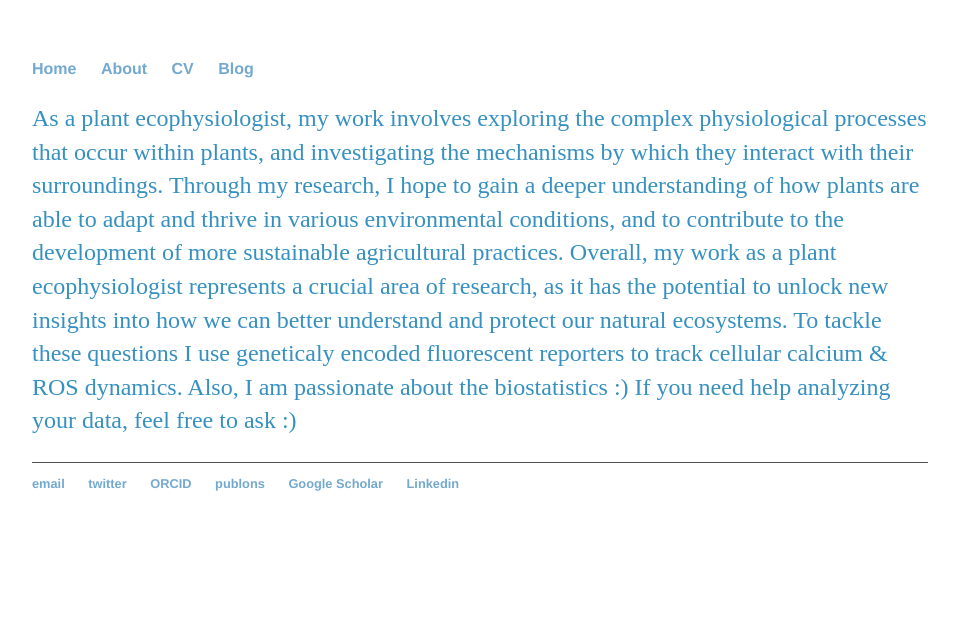
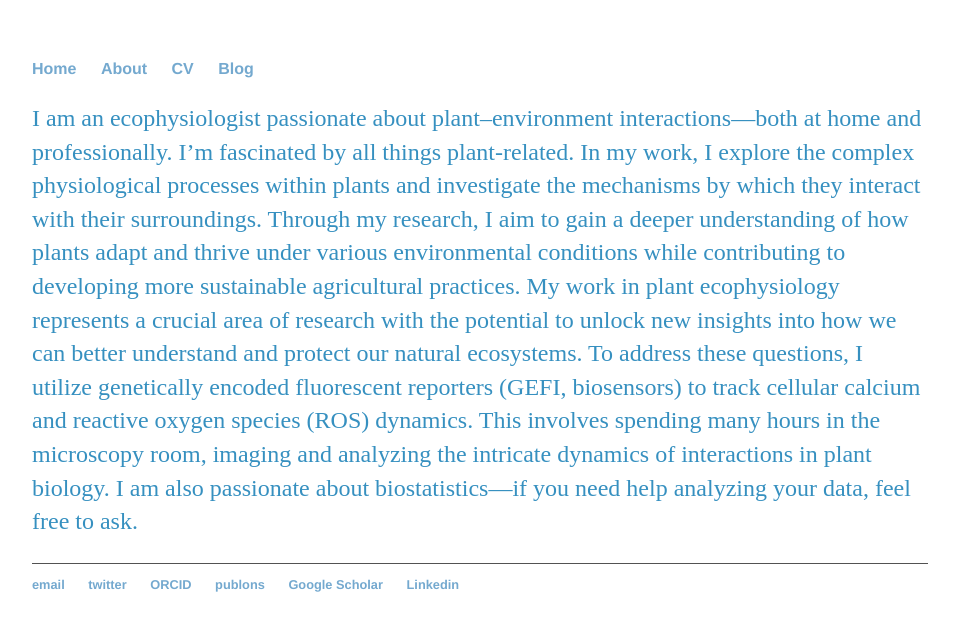
Before and after one commit to milanzupunski/milanzupunski.github.io, a Jekyll site: the page built from about/index.html, in a window 1280 px wide. Shown: the top 631 px of the page, without its empty margins (160-1119 px from the left). Built offline with Jekyll 4.4.1, drawn with Linux system fonts in a browser that asks for light colours; Markdown is read by kramdown in place of the engine named in the settings.

Commit message:
Update index.html

```diff
--- a/about/index.html
+++ b/about/index.html
@@ -3,10 +3,10 @@
 title: Milan Zupunski about info
 ---
 <div class="blurb">
-	<p>As a plant ecophysiologist, my work involves exploring the complex physiological processes that occur within plants, and investigating the mechanisms by which they interact with their surroundings.
-		Through my research, I hope to gain a deeper understanding of how plants are able to adapt and thrive in various environmental conditions, and to contribute to the development of more sustainable agricultural practices.
-		Overall, my work as a plant ecophysiologist represents a crucial area of research, as it has the potential to unlock new insights into how we can better understand and protect our natural ecosystems.
-		To tackle these questions I use geneticaly encoded fluorescent reporters to track cellular calcium & ROS dynamics.
-		Also, I am passionate about the biostatistics :) If you need help analyzing your data, feel free to ask :)
+	<p>I am an ecophysiologist passionate about plant–environment interactions—both at home and professionally. I’m fascinated by all things plant-related.
+
+In my work, I explore the complex physiological processes within plants and investigate the mechanisms by which they interact with their surroundings. Through my research, I aim to gain a deeper understanding of how plants adapt and thrive under various environmental conditions while contributing to developing more sustainable agricultural practices. My work in plant ecophysiology represents a crucial area of research with the potential to unlock new insights into how we can better understand and protect our natural ecosystems. To address these questions, I utilize genetically encoded fluorescent reporters (GEFI, biosensors) to track cellular calcium and reactive oxygen species (ROS) dynamics. This involves spending many hours in the microscopy room, imaging and analyzing the intricate dynamics of interactions in plant biology. I am also passionate about biostatistics—if you need help analyzing your data, feel free to ask.
+
+
   </em>
 </div><!-- /.blurb -->
```
